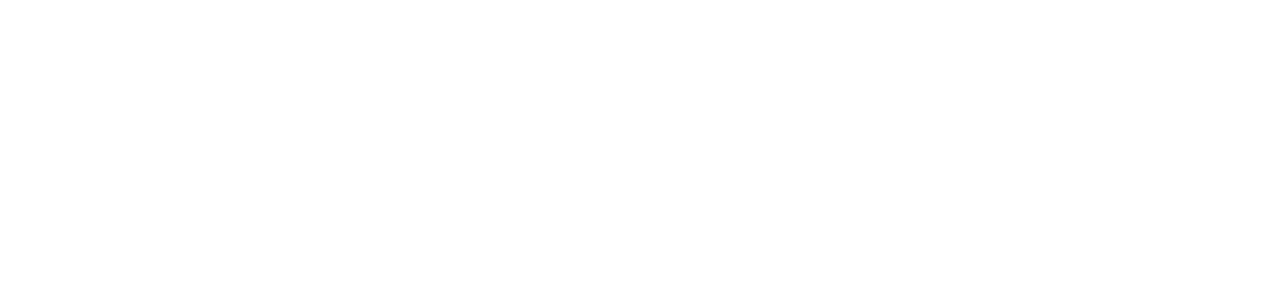
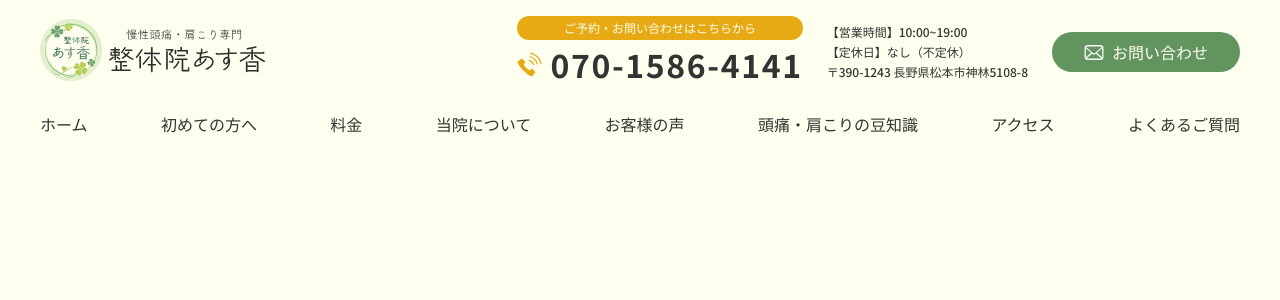
Before and after one commit to ynoki10/seitai-asuka-matsumoto, a Next.js app: page / in a window 1280 px wide. Shown: the top 300 px of the page. Built offline with nearby package versions, Linux system fonts and the light colour scheme; a web font is replaced by a local one.

Commit message:
PCヘッダー作成

```diff
--- a/src/components/Header/MobileMenu/index.tsx
+++ b/src/components/Header/MobileMenu/index.tsx
@@ -2,6 +2,8 @@
 import Image from 'next/image';
 import Link from 'next/link';
 import { Dispatch, SetStateAction } from 'react';
+
+import { headerMenuItems } from '@/variables/headerMenuItems';
 
 type Props = {
   isOpen: boolean;
@@ -10,40 +12,6 @@
 
 const MobileMenu: React.VFC<Props> = (props) => {
   const { isOpen, setIsOpen } = props;
-  const linkList = [
-    {
-      path: '/',
-      text: 'ホーム',
-    },
-    {
-      path: '/beginner/',
-      text: '初めての方へ',
-    },
-    {
-      path: '/price/',
-      text: '料金',
-    },
-    {
-      path: '/about/',
-      text: '当院について',
-    },
-    {
-      path: '/voices',
-      text: 'お客様の声',
-    },
-    {
-      path: '/knowledge/',
-      text: '頭痛・肩こりの豆知識',
-    },
-    {
-      path: '/access/',
-      text: 'アクセス',
-    },
-    {
-      path: '/faq/',
-      text: 'よくあるご質問',
-    },
-  ];
 
   return (
     <Dialog open={isOpen} onClose={() => setIsOpen(false)}>
@@ -58,10 +26,10 @@
 
           <div className={'mx-auto max-w-md'}>
             <nav className={'flex flex-col gap-y-6 items-center'}>
-              {linkList.map((link) => {
+              {headerMenuItems.map((item) => {
                 return (
-                  <Link href={link.path} key={link.text}>
-                    <a className={'text-gray100'}>{link.text}</a>
+                  <Link href={item.path} key={item.text}>
+                    <a className={'text-gray100'}>{item.text}</a>
                   </Link>
                 );
               })}
--- /dev/null
+++ b/src/components/Header/PCHeader/Logo.tsx
@@ -0,0 +1,22 @@
+import Image from 'next/image';
+
+type Props = {
+  as?: React.ElementType;
+  className?: string;
+};
+
+const Logo: React.VFC<Props> = (props) => {
+  const { as: CustomTag = 'p', className = '' } = props;
+  return (
+    <CustomTag className={className}>
+      <Image
+        src={'/assets/images/logo-txt-black.svg'}
+        alt="慢性頭痛・肩こり専門 整体院あす香"
+        width={225}
+        height={62}
+      />
+    </CustomTag>
+  );
+};
+
+export default Logo;
--- /dev/null
+++ b/src/components/Header/PCHeader/index.tsx
@@ -0,0 +1,67 @@
+import Image from 'next/image';
+import Link from 'next/link';
+import { useRouter } from 'next/router';
+
+import Logo from '@/components/Header/PCHeader/Logo';
+import { headerMenuItems } from '@/variables/headerMenuItems';
+
+const PCHeader: React.VFC = () => {
+  const router = useRouter();
+
+  return (
+    <>
+      <header className={'px-5 pt-4 mx-auto max-w-7xl lg:px-10'}>
+        <div className={'justify-between items-center lg:flex'}>
+          <Link href="/">
+            <a className={'block mx-auto w-fit lg:mx-0'}>
+              <Logo as={router.pathname === '/' ? 'h1' : 'p'} className={'inline-block'} />
+            </a>
+          </Link>
+          <div className={'flex justify-center items-center mt-4 lg:justify-end lg:mt-0 lg:ml-6'}>
+            <div className={'shrink-0'}>
+              <p
+                className={
+                  'py-1 px-4 mx-auto text-xs text-center text-white bg-accent rounded-full'
+                }
+              >
+                ご予約・お問い合わせはこちらから
+              </p>
+              <a href="tel:070-1586-4141" className={'flex gap-x-2 justify-center items-center'}>
+                <Image src="/assets/images/ico-tel.svg" alt="" width="25" height="25" />
+                <span className={'text-[32px] font-bold tracking-wider'}>070-1586-4141</span>
+              </a>
+            </div>
+            <p className={'ml-6 text-xs leading-5'}>
+              【営業時間】10:00~19:00
+              <br />
+              【定休日】なし（不定休）
+              <br />
+              〒390-1243 長野県松本市神林5108-8
+            </p>
+            <Link href="/contact/">
+              <a
+                className={
+                  'flex shrink-0 justify-center items-center py-2 px-8  ml-6 max-w-[200px] text-white bg-green03 rounded-full'
+                }
+              >
+                <Image src="/assets/images/ico-mail.svg" alt="" width={20} height={15} />
+                <span className={'ml-2'}>お問い合わせ</span>
+              </a>
+            </Link>
+          </div>
+        </div>
+        <nav className={'flex justify-between items-center py-6'}>
+          {headerMenuItems.map((item) => {
+            return (
+              <Link href={item.path} key={item.path}>
+                <a className={'text-sm lg:text-base'}>{item.text}</a>
+              </Link>
+            );
+          })}
+        </nav>
+      </header>
+    </>
+  );
+};
+
+export default PCHeader;
--- a/src/components/Header/index.tsx
+++ b/src/components/Header/index.tsx
@@ -2,6 +2,7 @@
 
 import MobileHeader from '@/components/Header/MobileHeader';
 import MobileMenu from '@/components/Header/MobileMenu';
+import PCHeader from '@/components/Header/PCHeader';
 
 const Header: React.VFC = () => {
   const [isMobileMenuOpen, setIsMobileMenuOpen] = useState(false);
@@ -12,6 +13,9 @@
         <MobileHeader setIsOpen={setIsMobileMenuOpen} />
         <MobileMenu isOpen={isMobileMenuOpen} setIsOpen={setIsMobileMenuOpen} />
       </div>
+      <div className={'hidden md:block'}>
+        <PCHeader />
+      </div>
     </>
   );
 };
--- a/src/pages/_document.tsx
+++ b/src/pages/_document.tsx
@@ -9,7 +9,7 @@
           rel="stylesheet"
         ></link>
       </Head>
-      <body className="font-sans font-medium text-black">
+      <body className="font-sans font-medium text-black bg-white">
         <Main />
         <NextScript />
       </body>
--- /dev/null
+++ b/src/variables/headerMenuItems.ts
@@ -0,0 +1,34 @@
+export const headerMenuItems = [
+  {
+    path: '/',
+    text: 'ホーム',
+  },
+  {
+    path: '/beginner/',
+    text: '初めての方へ',
+  },
+  {
+    path: '/price/',
+    text: '料金',
+  },
+  {
+    path: '/about/',
+    text: '当院について',
+  },
+  {
+    path: '/voices/',
+    text: 'お客様の声',
+  },
+  {
+    path: '/knowledge/',
+    text: '頭痛・肩こりの豆知識',
+  },
+  {
+    path: '/access/',
+    text: 'アクセス',
+  },
+  {
+    path: '/faq/',
+    text: 'よくあるご質問',
+  },
+];
```
Also changed, not shown: public/assets/images/logo-txt-black.svg (added).
